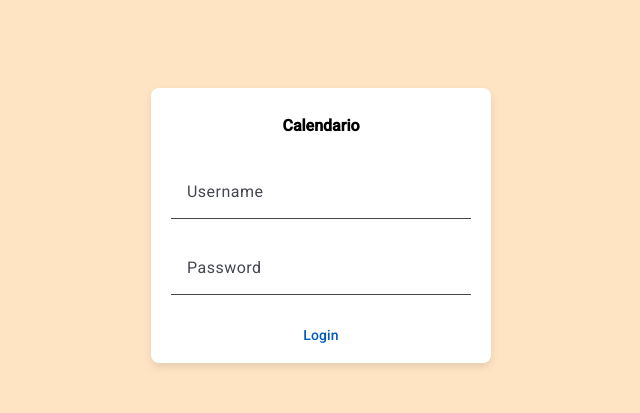
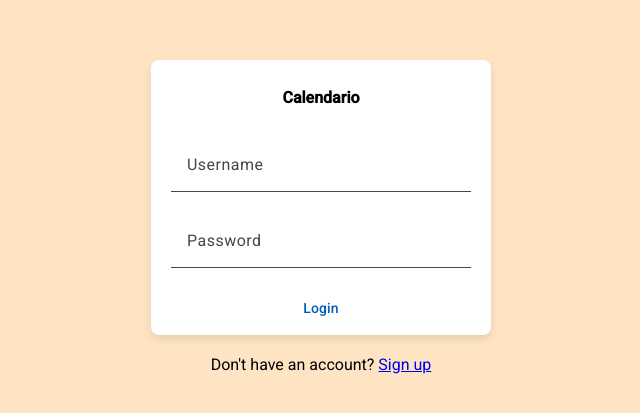
Before and after one commit to dorade3000/calendario, an Angular app in the folder frontend/: page / in a window 1280 px wide. Shown: the part 175-588 px from the top of the page, without its empty margins (319-959 px from the left). Built offline with nearby package versions, Linux system fonts and the light colour scheme.

Commit message:
sign up text under login window

```diff
--- a/frontend/src/app/features/login-page/login.component.html
+++ b/frontend/src/app/features/login-page/login.component.html
@@ -1,4 +1,5 @@
 <div class="page-container">
+  <div class="login-and-sign-up-container">
     <div class="login-container">
       <h4>Calendario</h4>
 
@@ -14,4 +15,6 @@
         <button mat-button>Login</button>
       </div>
     </div>
+    <p class="sign-up-link">Don't have an account? <a href="#">Sign up</a></p>
   </div>
+</div>
--- a/frontend/src/app/features/login-page/login.component.scss
+++ b/frontend/src/app/features/login-page/login.component.scss
@@ -7,6 +7,10 @@
 	display: flex;
 	align-items: center;
 	justify-content: center;
+	.login-and-sign-up-container {
+		display: flex;
+		flex-direction: column;
+		align-items: center;
 		.login-container {
 			background-color: white;
 			min-width: 340px;
@@ -32,4 +36,8 @@
 				}
 			}
 		}
+		.sign-up-link {
+			padding-top: 4px;
 		}
+	}
+}
```
Lines whose indentation alone changed are shown as unchanged.
